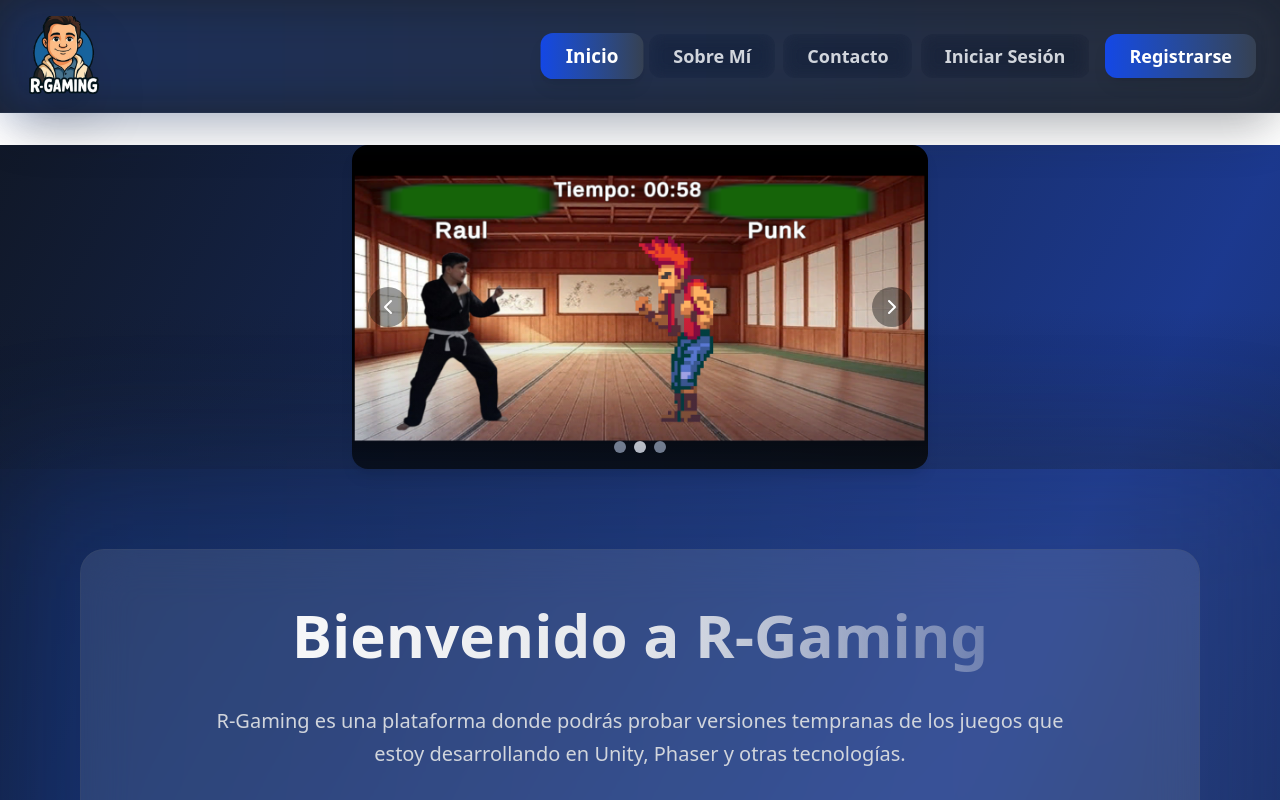
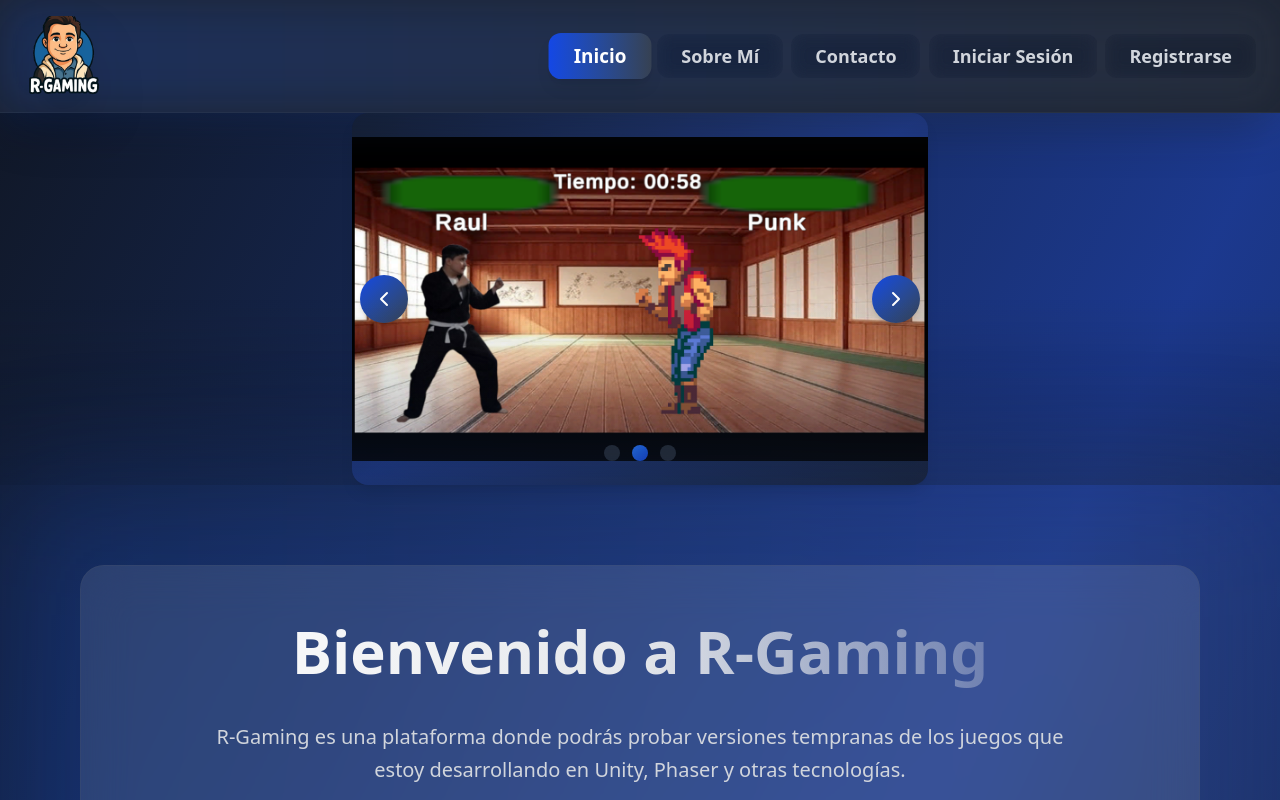
Before and after one commit to RaulWeirdStackDev/GamesRaulFront, a React (Vite) app: page /home in a window 1280 px wide. Shown: the top 800 px of the page. Built offline with nearby package versions, Linux system fonts and the light colour scheme.

Commit message:
mejora de estilos

```diff
--- a/src/components/Navbar.jsx
+++ b/src/components/Navbar.jsx
@@ -10,7 +10,6 @@ export const Navbar = () => {
   const [profilePhoto, setProfilePhoto] = useState("");
   const dropdownRef = useRef(null);
 
-  // Traer foto de perfil si hay usuario
   useEffect(() => {
     const fetchProfilePhoto = async () => {
       if (user?.id) {
@@ -28,7 +27,6 @@ export const Navbar = () => {
     fetchProfilePhoto();
   }, [user?.id]);
 
-  // Cerrar dropdown al hacer click fuera
   useEffect(() => {
     const handleClickOutside = (event) => {
       if (dropdownRef.current && !dropdownRef.current.contains(event.target)) {
@@ -48,9 +46,7 @@ export const Navbar = () => {
     navigate("/login", { replace: true });
   };
 
-  // Función para determinar clase de pestaña activa
   const activeClass = (path) => {
-    // Mapear "/" a "/home" para que Inicio funcione
     const currentPath = location.pathname === "/" ? "/home" : location.pathname;
     return currentPath === path
       ? "relative bg-gradient-to-r from-blue-700 to-gray-700 text-white shadow-lg transform scale-105 font-bold px-6 py-2 rounded-xl transition-all duration-300"
@@ -94,10 +90,7 @@ export const Navbar = () => {
               <Link to="/login" className={activeClass("/login")}>
                 <span className="relative z-10">Iniciar Sesión</span>
               </Link>
-                <Link
-                  to="/register"
-                  className="relative bg-gradient-to-r from-blue-700 to-gray-700 text-white font-bold px-6 py-2 rounded-xl shadow-lg hover:shadow-xl hover:from-blue-800 hover:to-gray-800 transform hover:scale-105 transition-all duration-300 ml-2"
-                >
+              <Link to="/register" className={activeClass("/register")}>
                 <span className="relative z-10">Registrarse</span>
               </Link>
             </>
--- a/src/components/Slider.jsx
+++ b/src/components/Slider.jsx
@@ -7,8 +7,7 @@ const images = [
   "/slider1.png",
 ];
 
-
-export const Slider=() => {
+export const Slider = () => {
   const [current, setCurrent] = useState(0);
 
   const prevSlide = () => {
@@ -19,7 +18,6 @@ export const Slider=() => {
     setCurrent((prev) => (prev === images.length - 1 ? 0 : prev + 1));
   };
 
-  // autoplay cada 5s
   useEffect(() => {
     const interval = setInterval(() => {
       setCurrent((prev) => (prev === images.length - 1 ? 0 : prev + 1));
@@ -29,10 +27,10 @@ export const Slider=() => {
   }, []);
 
   return (
-    <div className="relative w-full max-w-xl mx-auto overflow-hidden rounded-2xl shadow-lg mt-8">
+    <div className="relative w-full max-w-xl mx-auto   overflow-hidden rounded-2xl shadow-lg bg-gradient-to-br from-gray-900/80 via-blue-900/80 to-gray-900/80 bg-white/10 backdrop-blur-xl">
       {/* Slides */}
       <div
-        className="flex transition-transform ease-in-out duration-500"
+        className="flex transition-transform ease-out mt-6 duration-700 mb-6"
         style={{ transform: `translateX(-${current * 100}%)` }}
       >
         {images.map((src, index) => (
@@ -40,7 +38,7 @@ export const Slider=() => {
             key={index}
             src={src}
             alt={`Slide ${index}`}
-            className="w-full flex-shrink-0 object-cover"
+            className="w-full flex-shrink-0 object-cover hover:scale-105 transition-transform duration-300"
           />
         ))}
       </div>
@@ -48,7 +46,7 @@ export const Slider=() => {
       {/* Botón Izquierda */}
       <button
         onClick={prevSlide}
-        className="absolute top-1/2 left-4 -translate-y-1/2 bg-black/40 p-2 rounded-full text-white hover:bg-black/70"
+        className="absolute top-1/2 left-2 -translate-y-1/2 bg-gradient-to-br from-blue-700 to-gray-700 p-3 rounded-full text-white hover:from-blue-800 hover:to-gray-800 shadow-md hover:shadow-lg transition-all duration-300"
       >
         <ChevronLeft size={24} />
       </button>
@@ -56,19 +54,21 @@ export const Slider=() => {
       {/* Botón Derecha */}
       <button
         onClick={nextSlide}
-        className="absolute top-1/2 right-4 -translate-y-1/2 bg-black/40 p-2 rounded-full text-white hover:bg-black/70"
+        className="absolute top-1/2 right-2 -translate-y-1/2 bg-gradient-to-br from-blue-700 to-gray-700 p-3 rounded-full text-white hover:from-blue-800 hover:to-gray-800 shadow-md hover:shadow-lg transition-all duration-300"
       >
         <ChevronRight size={24} />
       </button>
 
       {/* Indicadores */}
-      <div className="absolute bottom-4 left-1/2 -translate-x-1/2 flex space-x-2">
+      <div className="absolute bottom-6 left-1/2 -translate-x-1/2 flex space-x-3">
         {images.map((_, index) => (
           <button
             key={index}
             onClick={() => setCurrent(index)}
-            className={`w-3 h-3 rounded-full transition-colors ${
-              index === current ? "bg-white" : "bg-gray-400"
+            className={`w-4 h-4 rounded-full transition-colors ${
+              index === current
+                ? "bg-gradient-to-br from-blue-500 to-blue-700"
+                : "bg-gray-600/50 hover:bg-gray-500/50"
             }`}
           />
         ))}
--- a/src/views/PublicViews/About/About.jsx
+++ b/src/views/PublicViews/About/About.jsx
@@ -13,7 +13,7 @@ export const About = () => {
   const skills = [
     { icon: <FaHtml5 className="text-blue-500 text-4xl" />, name: "HTML5" },
     { icon: <FaCss3Alt className="text-blue-600 text-4xl" />, name: "CSS3" },
-    { icon: <FaJs className="text-gray-500 text-4xl" />, name: "JavaScript" },
+    { icon: <FaJs className="text-blue-500 text-4xl" />, name: "JavaScript" }, // Changed from text-gray-500 to text-blue-500
     { icon: <FaReact className="text-blue-500 text-4xl" />, name: "React" },
     { icon: <FaNodeJs className="text-blue-600 text-4xl" />, name: "Node.js" },
     { icon: <SiMongodb className="text-blue-600 text-4xl" />, name: "MongoDB" },
@@ -27,7 +27,7 @@ export const About = () => {
       ),
       name: "Phaser",
     },
-    { icon: <FaUnity className="text-gray-500 text-4xl" />, name: "Unity" },
+    { icon: <FaUnity className="text-blue-500 text-4xl" />, name: "Unity" }, // Changed from text-gray-500 to text-blue-500
     {
       icon: (
         <svg xmlns="http://www.w3.org/2000/svg" viewBox="0 0 128 128" className="w-10 h-10">
@@ -41,7 +41,7 @@ export const About = () => {
   ];
 
   return (
-    <div className="w-screen max-w-screen overflow-x-hidden px-6 py-12 mt-8 bg-gray-900 text-white">
+    <div className="w-screen max-w-screen overflow-x-hidden px-6 py-12 bg-gray-900 text-white">
       {/* Foto + Descripción */}
       <div className="flex flex-col md:flex-row items-center md:items-start gap-8 mb-16">
         <img
--- a/src/views/PublicViews/Contact/Contact.jsx
+++ b/src/views/PublicViews/Contact/Contact.jsx
@@ -27,8 +27,8 @@ export const Contacto = () => {
   };
 
   return (
-    <div className="flex justify-center items-center mt-10 mb-10 min-h-[70vh] bg-gray-900">
-      <div className="w-full max-w-lg">
+    <div className="flex justify-center items-center min-h-[70vh] bg-gray-900">
+      <div className="w-full max-w-lg mb-4 mt-4">
         <h2 className="text-2xl font-semibold mb-6 text-center bg-gradient-to-r from-white to-blue-200 bg-clip-text text-transparent">
           Contáctame
         </h2>
```
Lines whose indentation alone changed are shown as unchanged.
